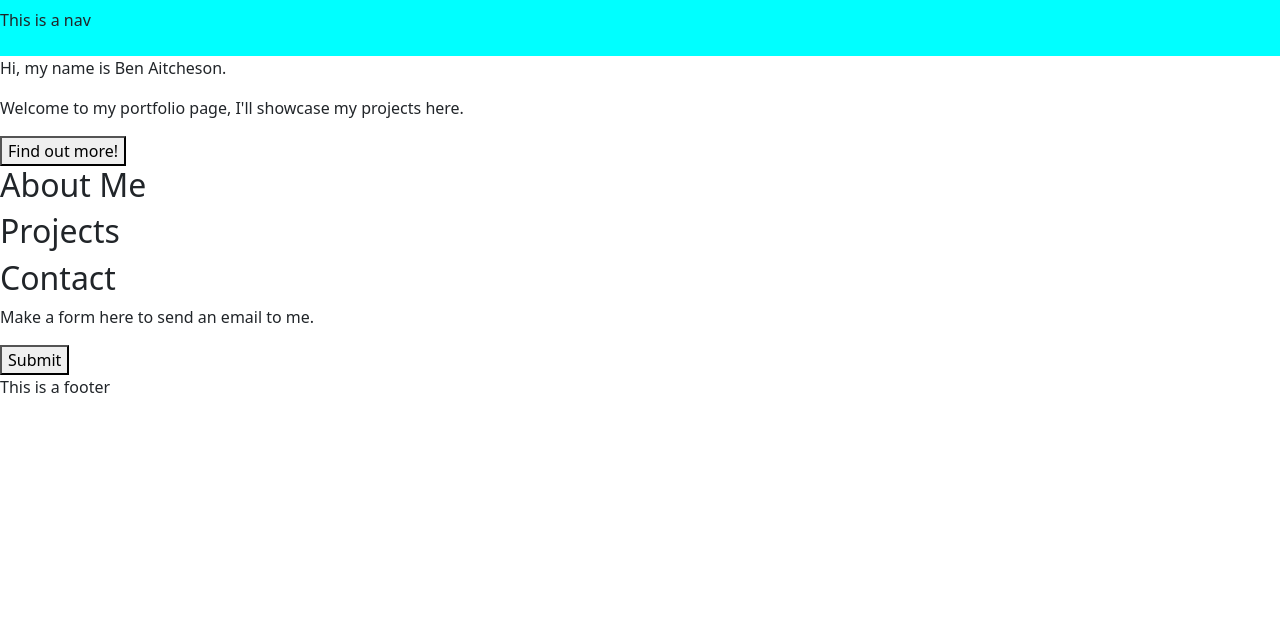
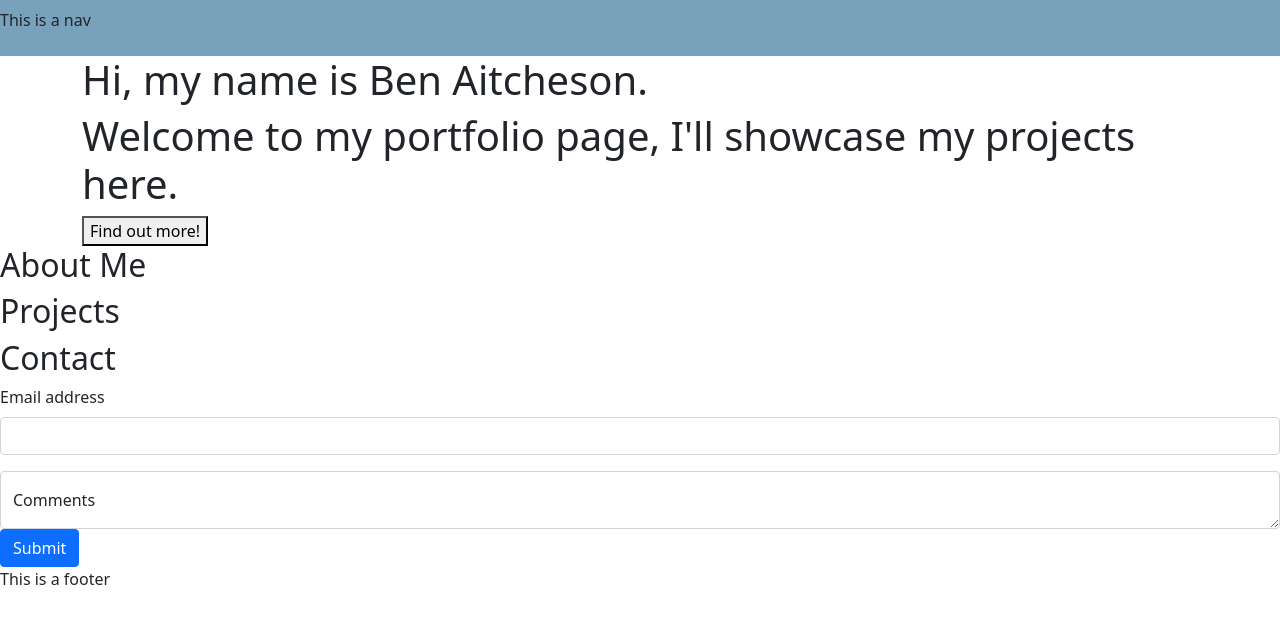
Before and after one commit to benaitcheson/portfolio-react, a React (Create React App) app: page / in a window 1280 px wide. Shown: the top 624 px of the page. Built offline with nearby package versions, Linux system fonts and the light colour scheme.

Commit message:
added colour pallette and container

```diff
--- a/src/components/AboutMe.js
+++ b/src/components/AboutMe.js
@@ -3,9 +3,9 @@ import React from 'react';
 
 const AboutMe = () => {
     return (
-        <main>
+        <section>
             <h2>About Me</h2>
-        </main>
+        </section>
     )
 }
 
--- a/src/components/Contact.js
+++ b/src/components/Contact.js
@@ -3,11 +3,22 @@ import React from 'react';
 
 const Contact = () => {
     return (
-        <main>
+        <section>
             <h2>Contact</h2>
-            <p>Make a form here to send an email to me.</p>
-            <button>Submit</button>
-        </main>
+
+            <form>
+                <div class="mb-3">
+                    <label for="exampleInputEmail1" class="form-label">Email address</label>
+                    <input type="email" class="form-control" id="exampleInputEmail1" aria-label="emailHelp"/>
+                </div>
+
+                <div class="form-floating">
+                    <textarea class="form-control" placeholder="Leave a comment here" id="floatingTextarea2"></textarea>
+                    <label for="floatingTextarea2">Comments</label>
+                </div>
+                <button type="submit" class="btn btn-primary">Submit</button>
+            </form>
+        </section>
     )
 }
 
--- a/src/components/MainContent.js
+++ b/src/components/MainContent.js
@@ -3,9 +3,9 @@ import React from 'react';
 
 const MainContent = () => {
     return (
-        <main>
-            <p>Hi, my name is Ben Aitcheson.</p>
-            <p>Welcome to my portfolio page, I'll showcase my projects here.</p>
+        <main class="container">
+            <h1>Hi, my name is Ben Aitcheson.</h1>
+            <h1>Welcome to my portfolio page, I'll showcase my projects here.</h1>
             <button>Find out more!</button>
         </main>
     )
--- a/src/components/Projects.js
+++ b/src/components/Projects.js
@@ -3,9 +3,9 @@ import React from 'react';
 
 const Projects = () => {
     return (
-        <main>
+        <section>
             <h2>Projects</h2>
-        </main>
+        </section>
     )
 }
 
--- a/src/style.css
+++ b/src/style.css
@@ -1,3 +1,7 @@
 .navbar {
-  background-color: aqua;
+  background-color: #78a1bb;
 }
+
+.section {
+  padding-top: 3rem;
+}
```
